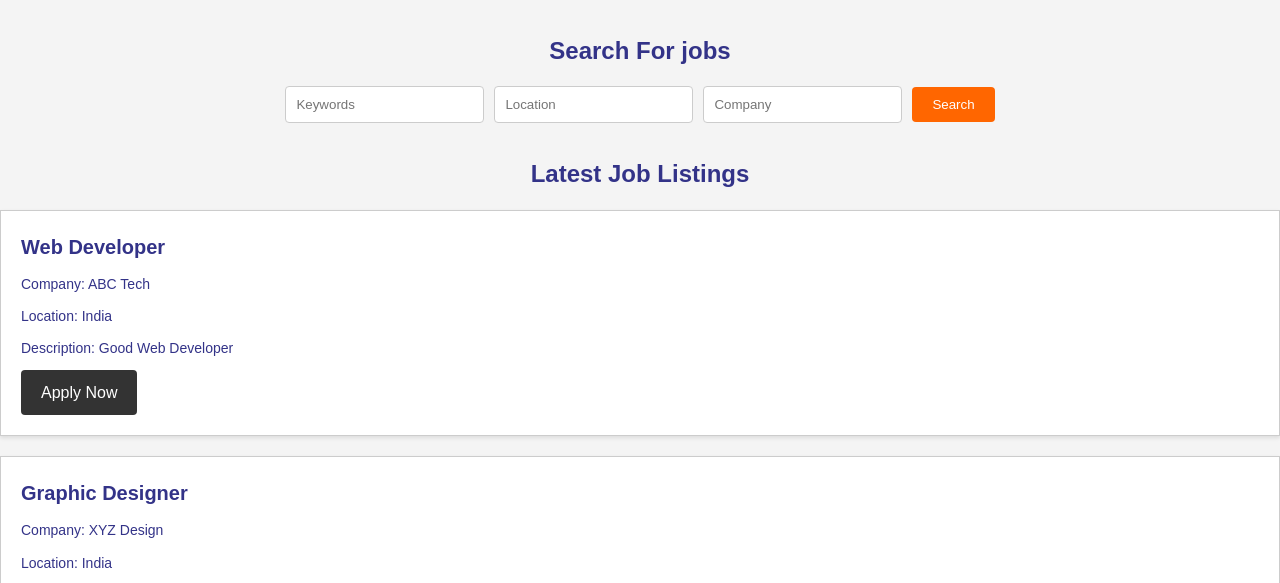
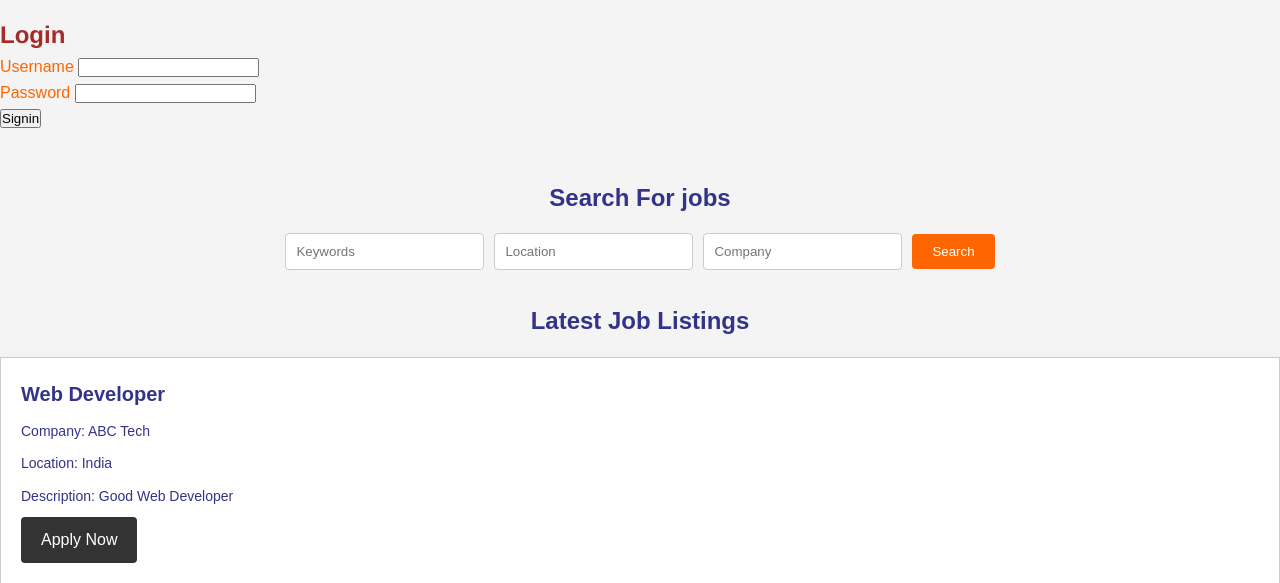
Before and after one commit to Yashraj2603/Yash-career-website, a Flask app: page / in a window 1280 px wide. Shown: the part 125-708 px from the top of the page. Run offline with Flask 3, Linux system fonts and the light colour scheme.

Commit message:
Changes made in frontend

```diff
--- a/static/style.css
+++ b/static/style.css
@@ -130,3 +130,8 @@ footer {
 	color: #fff;
 	padding: 1rem 0;
 }
+.sign { color: #ff6600;
+	text-align: left;
+	padding: 1rem 0;
+
+}
--- a/templates/index.html
+++ b/templates/index.html
@@ -25,6 +25,16 @@
 			<li><a href="#">Contact</a></li>
 		</ul>
 	</nav>
+	<section class ="sign">
+		<h1 style="color: brown;font-family: 'Franklin Gothic Medium', 'Arial Narrow', Arial, sans-serif;">Login</h1>
+		<form action="" method="get">
+			<label for="Username">Username</label>
+			<input type="text" id ="Username" name="Username"><br>
+			<label for="Password" >Password</label>
+			<input type="password" id="Password" name="Password"><br>
+			<button type="submit" name="signin" > Signin</button>
+		</form>
+	</section>
 	<section class="search">
 		<h2>Search For jobs</h2>
 		<form action="#" method="get">
```
